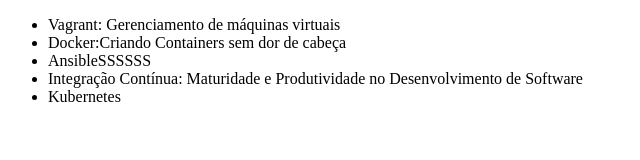
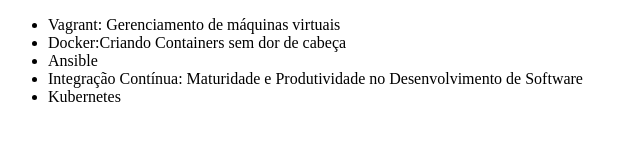
Before and after one commit to lucianoreis-dev/git, a plain HTML site: page index.html in a window 1280 px wide. Shown: the full height of the page, 0-640 px from the left. Drawn offline with Linux system fonts and the light colour scheme.

Commit message:
Revert "commit"
This reverts commit e4e82708e3c6c364efa5f39b9fb118d62a230885.

```diff
--- a/index.html
+++ b/index.html
@@ -8,7 +8,7 @@
     <ul>
         <li>Vagrant: Gerenciamento de máquinas virtuais</li>
         <li>Docker:Criando Containers sem dor de cabeça</li>
-        <li>AnsibleSSSSSS</li>
+        <li>Ansible</li>
         <li>Integração Contínua: Maturidade e Produtividade no Desenvolvimento de Software</li>
         <li>Kubernetes</li>
     </ul>
```
